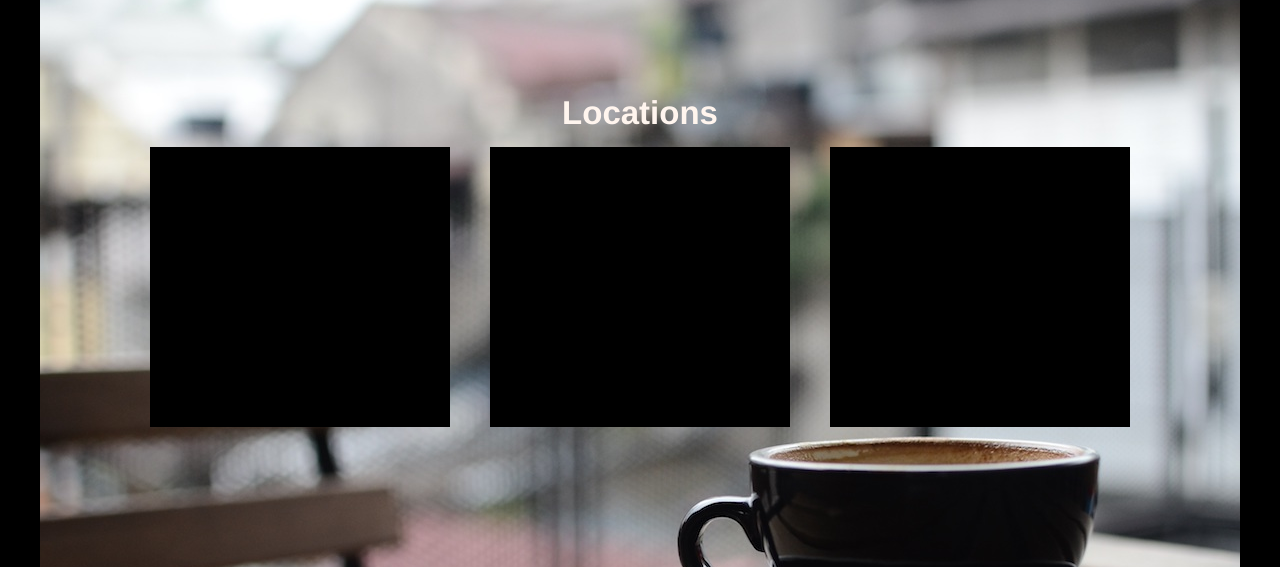
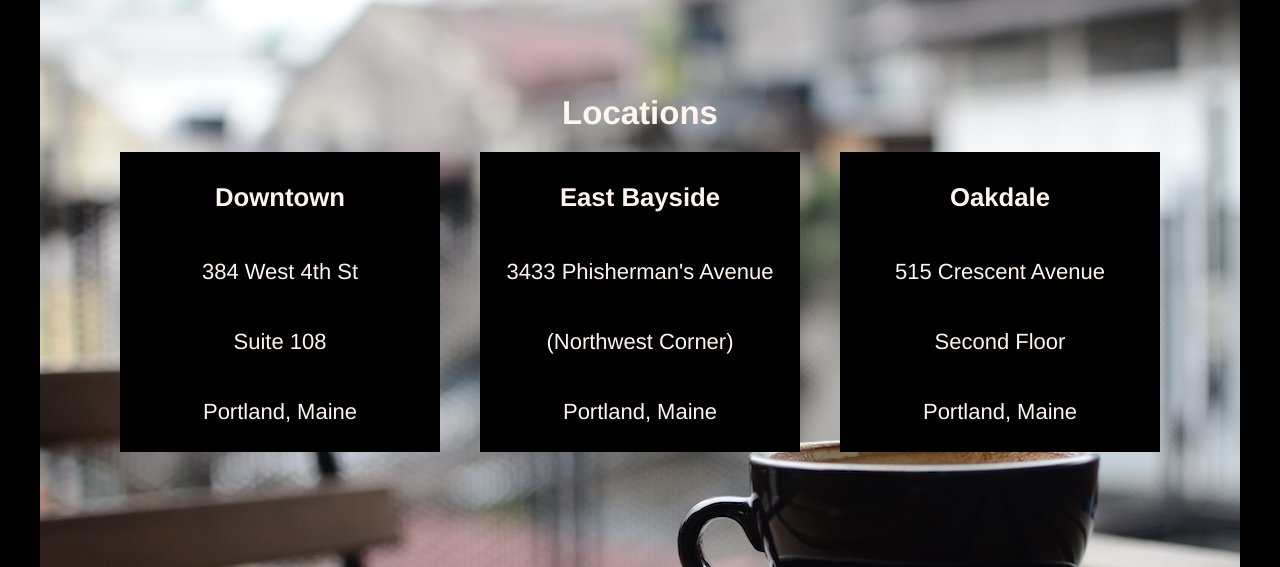
Before and after one commit to wonkatin/TeaCozy, a plain HTML site: page index.html in a window 1280 px wide. Shown: the part 1491-2058 px from the top of the page. Drawn offline with Linux system fonts and the light colour scheme.

Commit message:
Featured commit 3

```diff
--- a/Resources/css/style.css
+++ b/Resources/css/style.css
@@ -117,16 +117,25 @@ header {
 .locationsboxes {
   display: flex;
   flex-direction: row;
-  opacity: 1;
+
 
 }
 .locationsbox {
   display: flex;
   flex-direction: column;
+  justify-content: center;
+  text-align: center;
   height: 280px;
   width: 300px;
   background-color: black;
+  opacity: 1;
+  padding: 10px;
+  margin: 5px 20px;
 }
-.locationsbox.margin {
-  margin-right: 40px;
+/*.locationsbox.margin {
+  margin-right: 40px;*/
 }
+h3  {
+  padding: 10px;
+  margin: 0;
+}
--- a/index.html
+++ b/index.html
@@ -77,13 +77,34 @@
         </h2>
         <div class="locationsboxes">
           <div class="locationsbox margin">
-
+            <h3>Downtown
+            </h3>
+            <p>384 West 4th St
+            </p>
+            <p>Suite 108
+            </p>
+            <p>Portland, Maine
+            </p>
           </div>
           <div class="locationsbox margin">
-
+            <h3>East Bayside
+            </h3>
+            <p>3433 Phisherman's Avenue
+            </p>
+            <p>(Northwest Corner)
+            </p>
+            <p>Portland, Maine
+            </p>
           </div>
           <div class="locationsbox">
-
+            <h3>Oakdale
+            </h3>
+            <p>515 Crescent Avenue
+            </p>
+            <p>Second Floor
+            </p>
+            <p>Portland, Maine
+            </p>
           </div>
         </div>
       </div>
```
